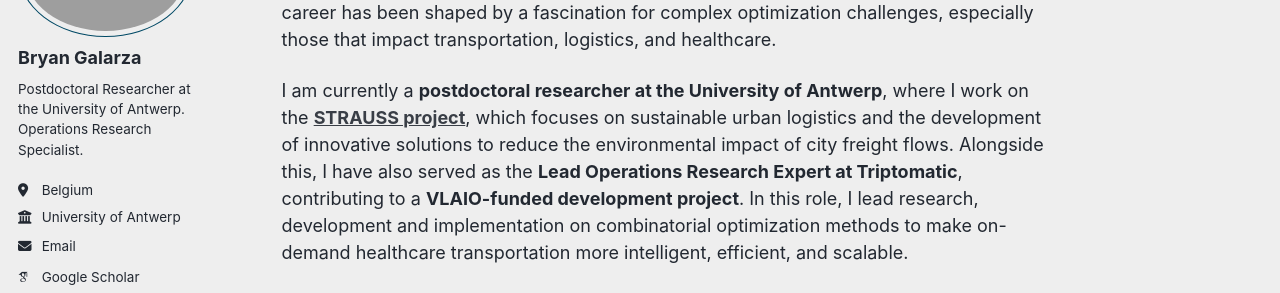
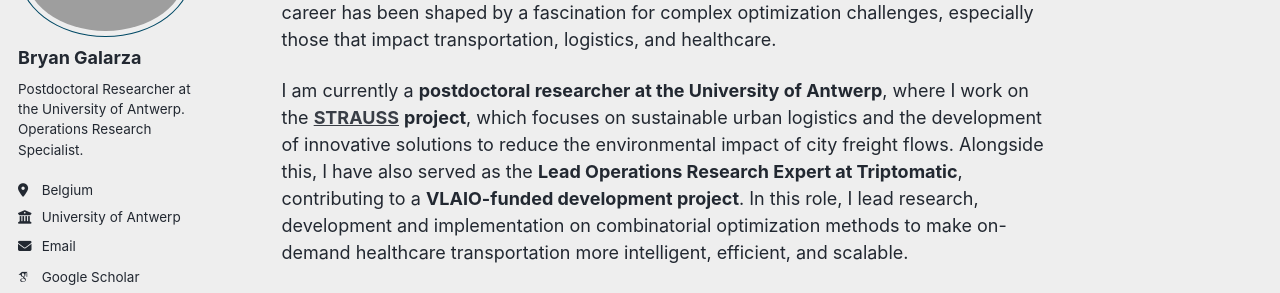
Before and after one commit to BryanG13/bryang13.github.io, a Jekyll site: the page built from _pages/about.md, in a window 1280 px wide and 1233 px high. Shown: the part 196-489 px from the top of the window. Built offline with Jekyll 4.4.1, drawn with Linux system fonts in a browser that asks for light colours; some web fonts are replaced; a script that is not in the unit is left out.

Commit message:
small update

```diff
--- a/_pages/about.md
+++ b/_pages/about.md
@@ -9,7 +9,7 @@
 
 Hi, I'm **Bryan David Galarza Montenegro**. I’m an Operations Research Expert with a strong interest in designing algorithms that improve decision-making in real-world systems. My career has been shaped by a fascination for complex optimization challenges, especially those that impact transportation, logistics, and healthcare.
 
-I am currently a **postdoctoral researcher at the University of Antwerp**, where I work on the [**STRAUSS project**](https://www.uantwerpen.be/en/research-groups/ant-or/research-projects/project-strauss/), which focuses on sustainable urban logistics and the development of innovative solutions to reduce the environmental impact of city freight flows. Alongside this, I have also served as the **Lead Operations Research Expert at Triptomatic**, contributing to a **VLAIO-funded development project**. In this role, I lead research, development and implementation on combinatorial optimization methods to make on-demand healthcare transportation more intelligent, efficient, and scalable.
+I am currently a **postdoctoral researcher at the University of Antwerp**, where I work on the [**STRAUSS**](https://www.uantwerpen.be/en/research-groups/ant-or/research-projects/project-strauss/) **project**, which focuses on sustainable urban logistics and the development of innovative solutions to reduce the environmental impact of city freight flows. Alongside this, I have also served as the **Lead Operations Research Expert at Triptomatic**, contributing to a **VLAIO-funded development project**. In this role, I lead research, development and implementation on combinatorial optimization methods to make on-demand healthcare transportation more intelligent, efficient, and scalable.
 
 I hold a PhD in *Operations Research* from the University of Antwerp and a Master’s degree in *Engineering Science: Operations Research and Industrial Engineering* from Ghent University. Over the years, I have published several research papers on optimization in intelligent transportation systems and collaborated closely with both academia and industry to bridge the gap between theory and application.
 
```
